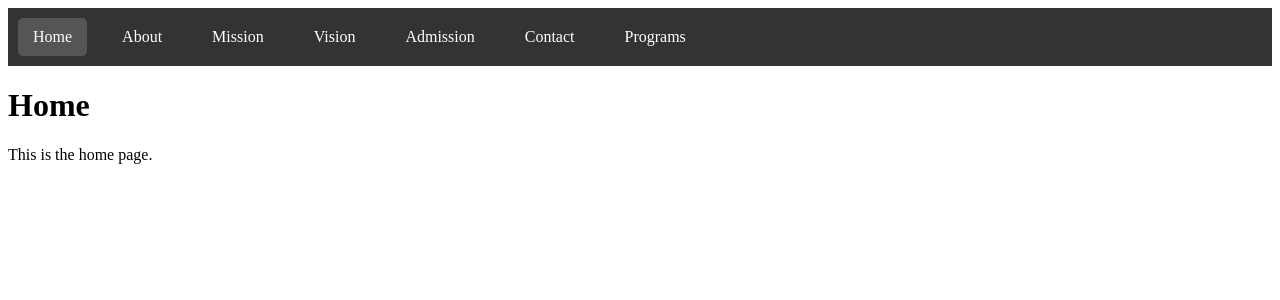
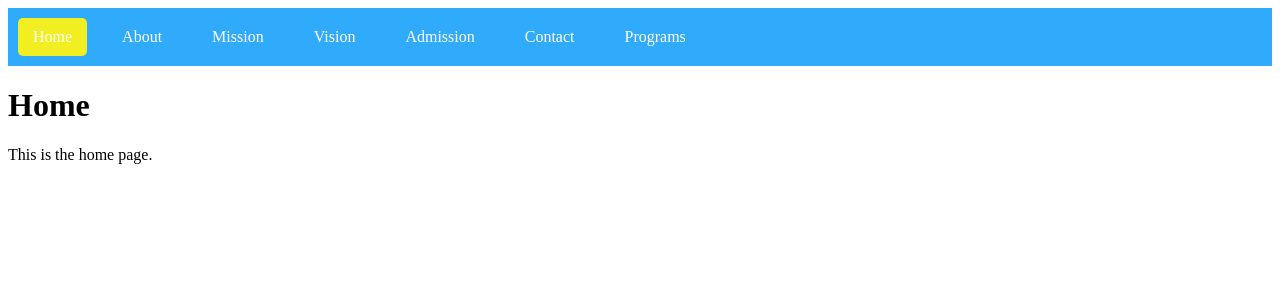
Before and after one commit to NIIOTAS/GitedBabies, a React (Vite) app: page / in a window 1280 px wide. In both pictures the pointer is over the link "Home". Shown: the top 300 px of the page. Built offline with nearby package versions, Linux system fonts and the light colour scheme.

Commit message:
new-change

```diff
--- a/src/components/Navbar.css
+++ b/src/components/Navbar.css
@@ -1,6 +1,6 @@
 /* Navbar Styles */
 .navbar {
-  background-color: #333;
+  background-color: #30aafb;
   padding: 10px;
 }
 
@@ -26,7 +26,7 @@
 
 .nav-items li a:hover,
 .nav-items li span:hover {
-  background-color: #555;
+  background-color: #f1ee21;
   border-radius: 5px;
 }
 
```
